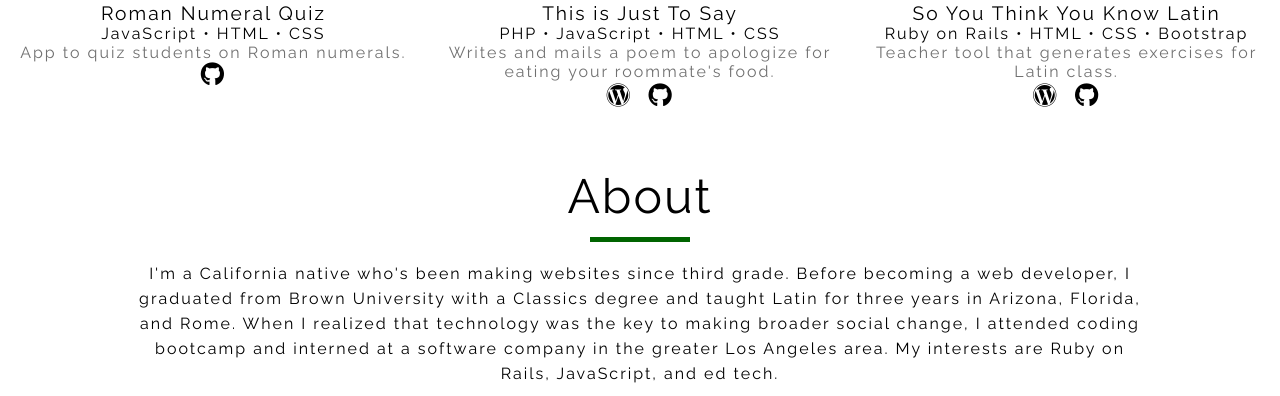
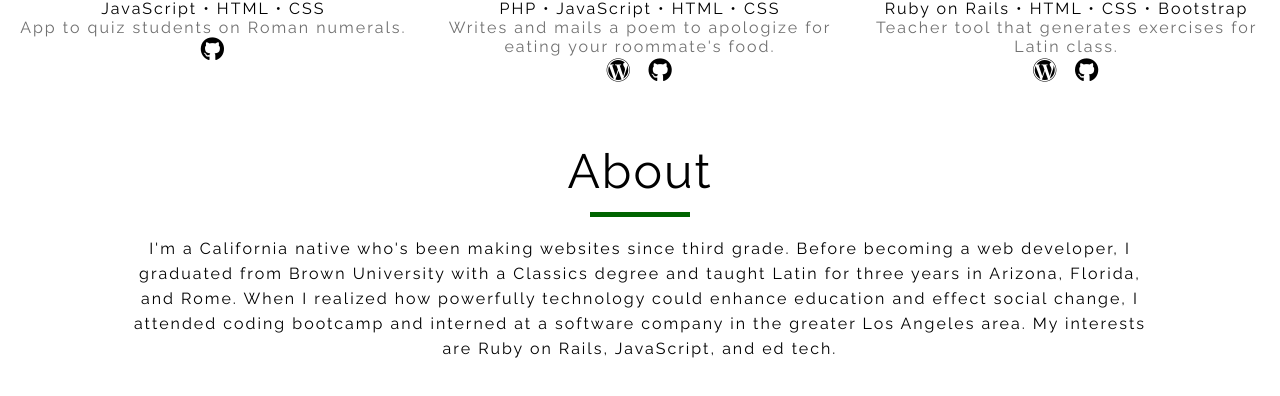
Before and after one commit to kellylougheed/kellylougheed.github.io, a PHP site: page / in a window 1280 px wide. Shown: the part 1846-2242 px from the top of the page. Run offline with PHP 8.4, Linux system fonts and the light colour scheme; some libraries are stand-ins or nearby versions.

Commit message:
Update content

```diff
--- a/index.php
+++ b/index.php
@@ -31,7 +31,7 @@
 <div class="break black"></div>
 <br/>
 
-<p class="about">My mission as a web developer is to promote the humanities and enrich the educational experience through technology. My work focuses on Latin, literature, and teaching and primarily uses Ruby on Rails and JavaScript.</p>
+<p class="about">My mission as a web developer is to enrich the educational experience through technology. My previous experience as a Latin teacher inspires many of my projects, which are built in Ruby on Rails and JavaScript.</p>
 <br/><br/>
 
 <div class="container">
@@ -90,7 +90,7 @@
 <h1>About</h1>
 <div class="break"></div>
 <br/>
-<p class="about">I'm a California native who's been making websites since third grade. Before becoming a web developer, I graduated from Brown University with a Classics degree and taught Latin for three years in Arizona, Florida, and Rome. When I realized that technology was the key to making broader social change, I attended coding bootcamp and interned at a software company in the greater Los Angeles area. My interests are Ruby on Rails, JavaScript, and ed tech.</p>
+<p class="about">I'm a California native who's been making websites since third grade. Before becoming a web developer, I graduated from Brown University with a Classics degree and taught Latin for three years in Arizona, Florida, and Rome. When I realized how powerfully technology could enhance education and effect social change, I attended coding bootcamp and interned at a software company in the greater Los Angeles area. My interests are Ruby on Rails, JavaScript, and ed tech.</p>
 <br/><br/>
 
 <div class="footer">
```
